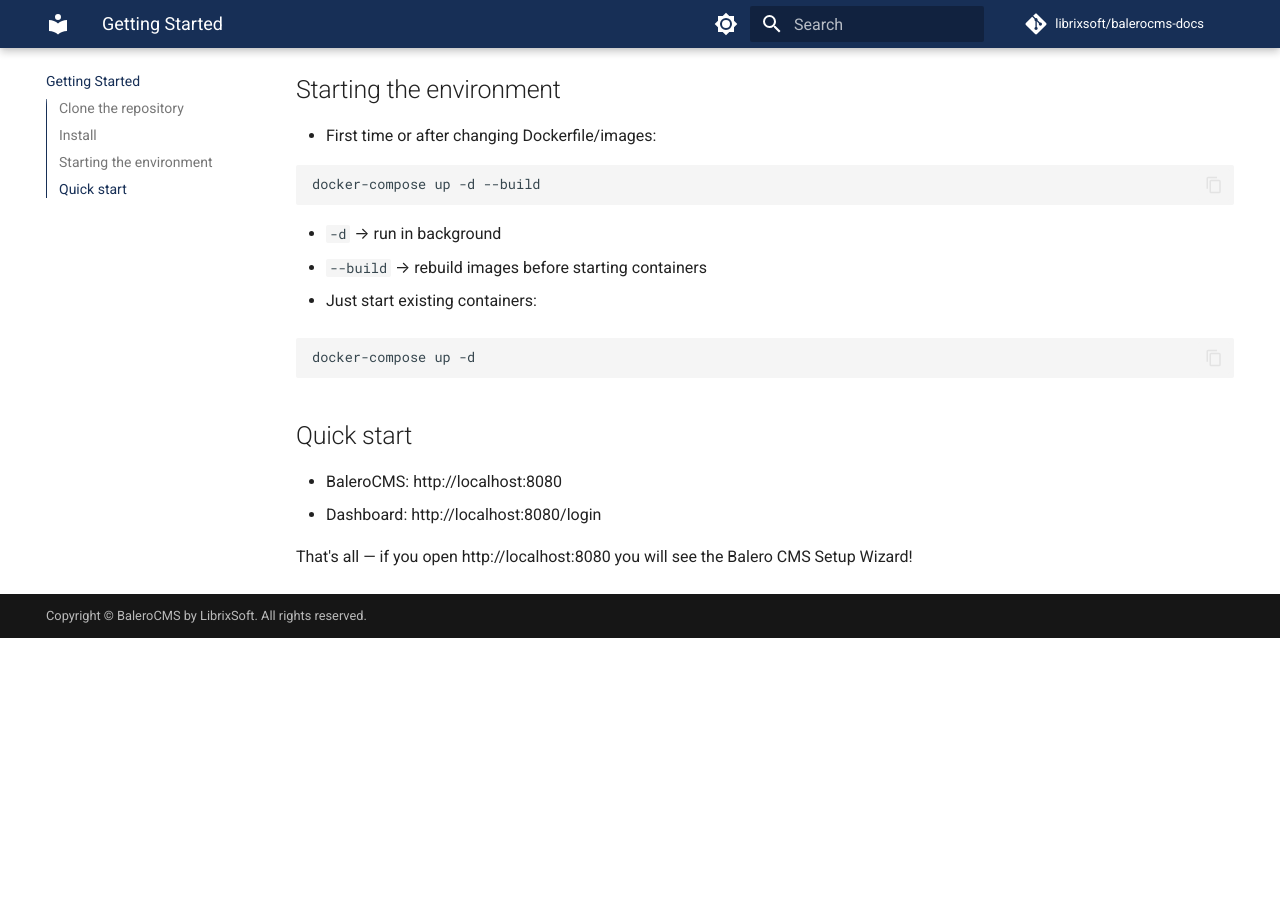
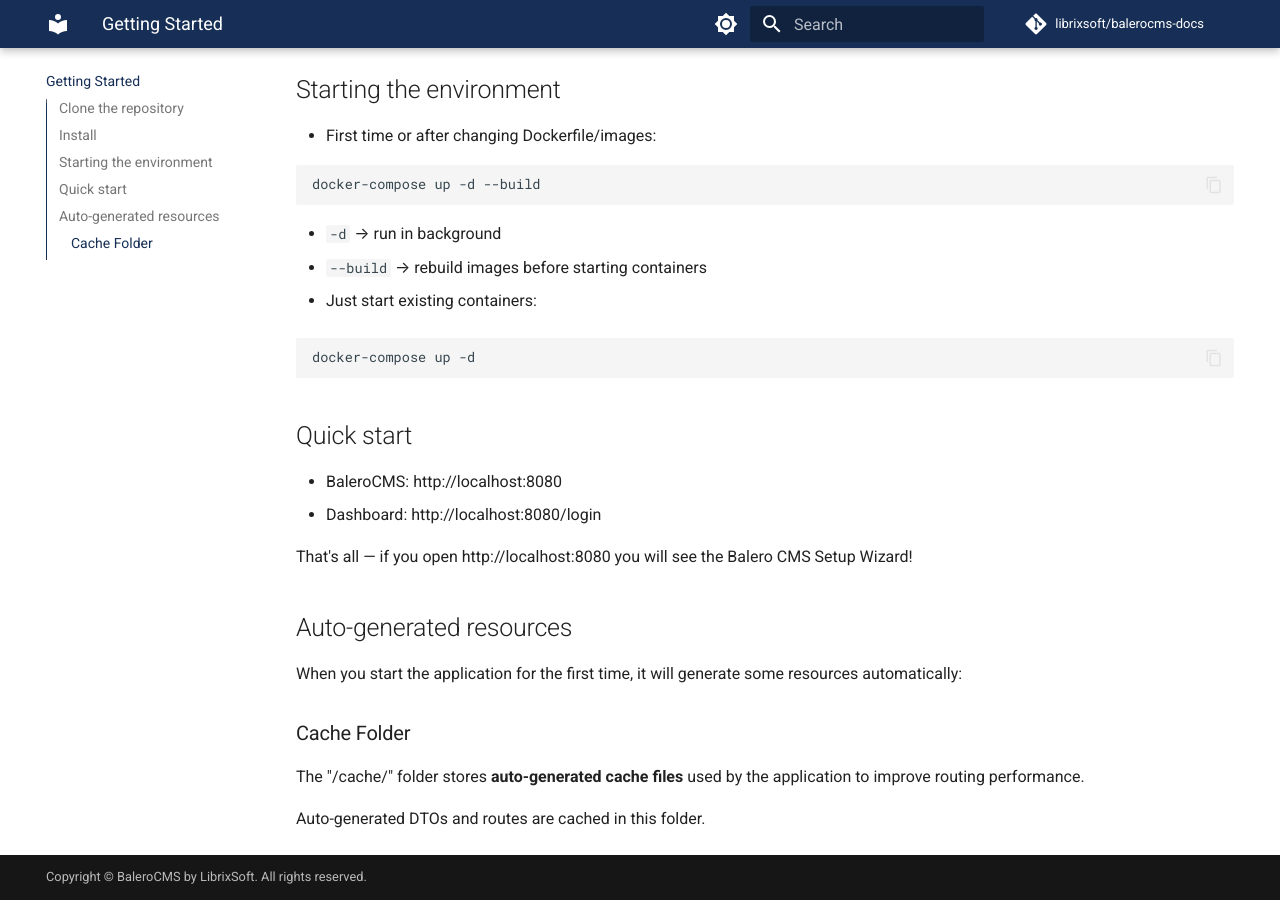
Before and after one commit to librixsoft/balerocms-docs, an MkDocs documentation site: the page built from docs/index.md, in a window 1280 px wide and 900 px high, scrolled down 504 px. Built offline with MkDocs 1.6.1 and Material for MkDocs 9.7.7, drawn with Linux system fonts in a browser that asks for light colours; comment, search, counter and statistics services are not loaded; the version menu is left out; before the commit the page ends 1142 px from its top, so only the background shows below that.

Commit message:
update cache info

```diff
--- a/docs/index.md
+++ b/docs/index.md
@@ -40,3 +40,13 @@
 - Dashboard: http://localhost:8080/login
 
 That's all — if you open http://localhost:8080 you will see the Balero CMS Setup Wizard!
+
+## Auto-generated resources
+
+When you start the application for the first time, it will generate some resources automatically:
+
+### Cache Folder
+
+The "/cache/" folder stores **auto-generated cache files** used by the application to improve routing performance.
+
+Auto-generated DTOs and routes are cached in this folder.
```
Also changed, not shown: docs/Tools-Reference.md (+0 -9 lines).
